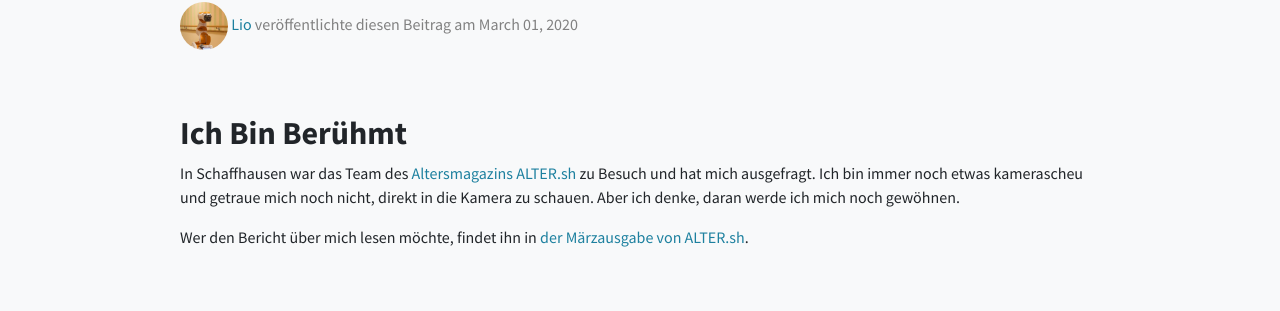
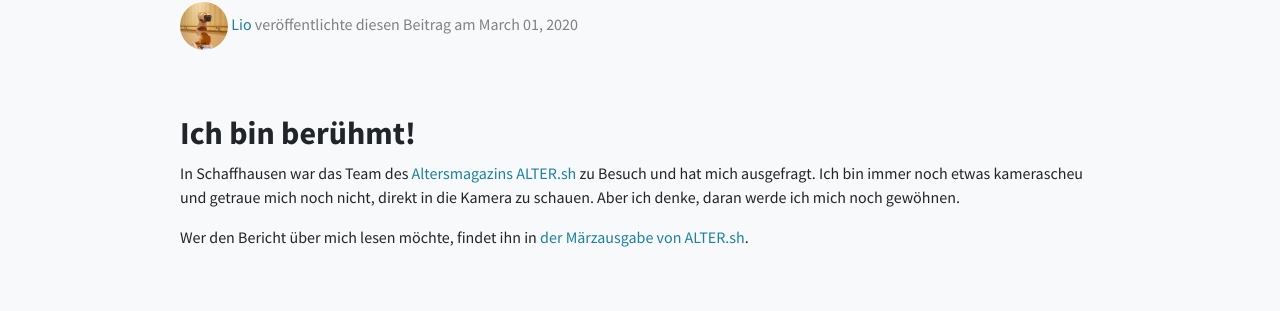
Before and after one commit to uni-konstanz/pur.team, a Jekyll site: the page built from _posts/2020-03-01-Ich-bin-berühmt.md, in a window 1280 px wide and 900 px high, scrolled down 1221 px. Shown: the part 147-458 px from the top of the window. Built offline with Jekyll 4.4.1, drawn with Linux system fonts in a browser that asks for light colours; Markdown is read by kramdown in place of the engine named in the settings; some of the changed lines change nothing that is shown.

```diff
--- a/_posts/2020-03-01-Ich-bin-berühmt.md
+++ b/_posts/2020-03-01-Ich-bin-berühmt.md
@@ -1,4 +1,5 @@
 ---
+title: Ich bin berühmt!
 author: lio
 images:
     - diary/2020_03_01_Flasche.jpg
```
Also changed, not shown: README.md.
